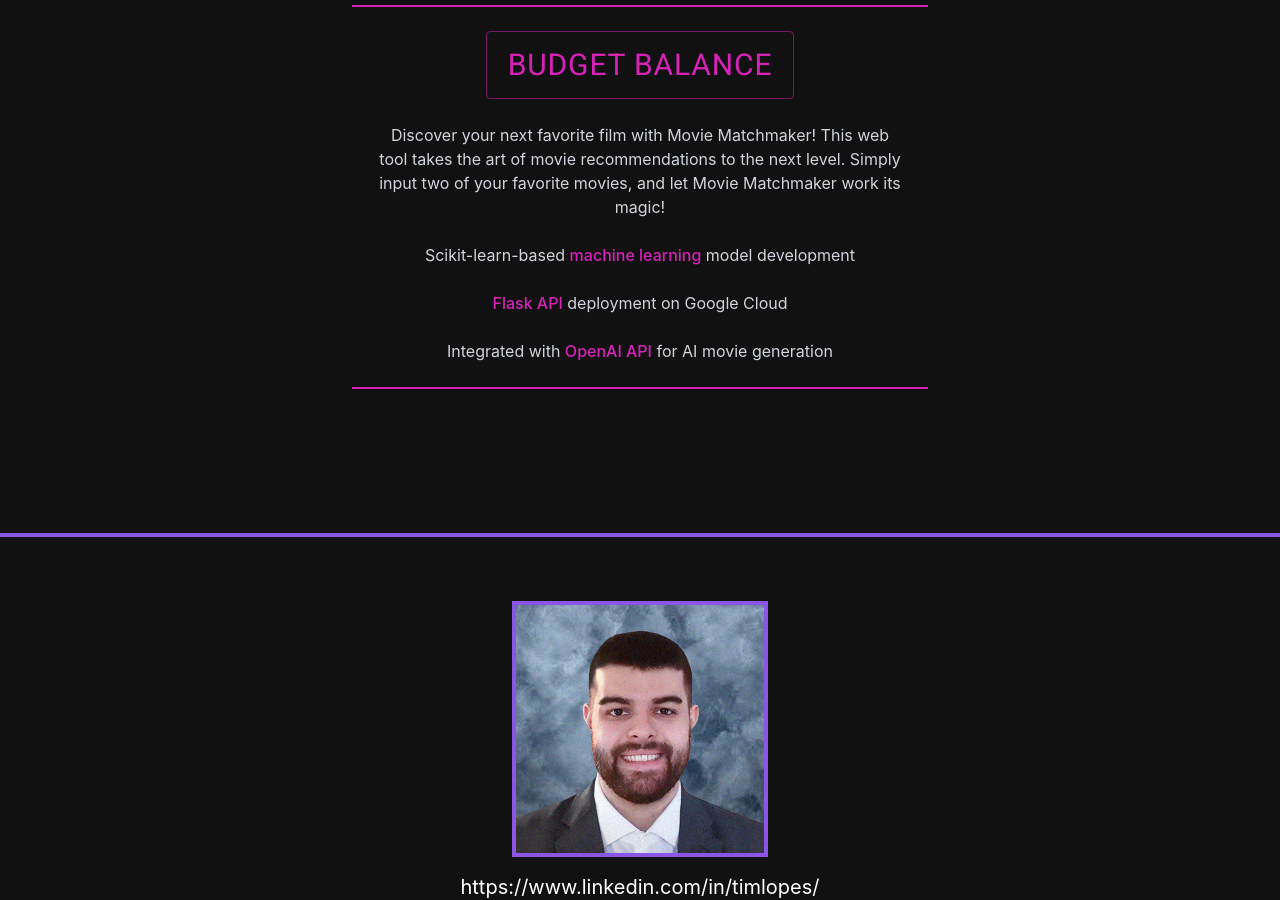
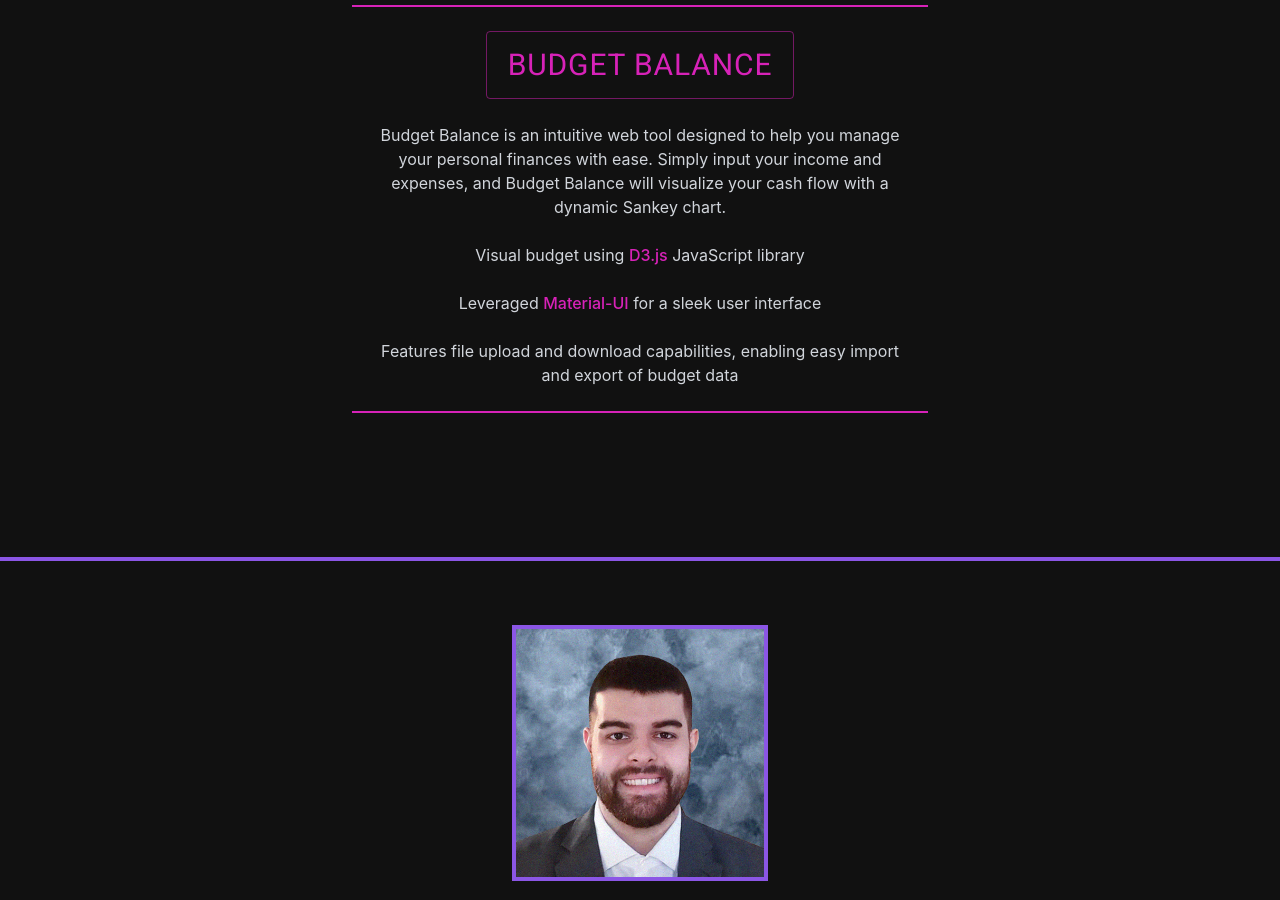
Before and after one commit to timlopes17/personal-website, a React (Create React App) app: page / in a window 1280 px wide. Shown: the part 4920-5820 px from the top of the page. Built offline with nearby package versions, Linux system fonts and the light colour scheme.

Commit message:
budget balance details

```diff
--- a/src/App.jsx
+++ b/src/App.jsx
@@ -157,10 +157,10 @@ function App() {
                 Budget Balance
               </Button>
               <div className="p-6 border-b-2 border-tw_demos flex flex-col justify-between items-center text-white w-3/4 md:w-1/2">
-              <p className="text-center text-gray-300">Discover your next favorite film with Movie Matchmaker! This web tool takes the art of movie recommendations to the next level. Simply input two of your favorite movies, and let Movie Matchmaker work its magic!</p>
-              <p className="text-center text-gray-300"><br/>Scikit-learn-based <span class='bold-demo'>machine learning</span> model development</p>
-              <p className="text-center text-gray-300"><br/><span class='bold-demo'>Flask API</span> deployment on Google Cloud</p>
-              <p className="text-center text-gray-300"><br/>Integrated with <span class='bold-demo'>OpenAI API</span> for AI movie generation</p>
+              <p className="text-center text-gray-300">Budget Balance is an intuitive web tool designed to help you manage your personal finances with ease. Simply input your income and expenses, and Budget Balance will visualize your cash flow with a dynamic Sankey chart.</p>
+              <p className="text-center text-gray-300"><br/>Visual budget using <span class='bold-demo'>D3.js</span> JavaScript library</p>
+              <p className="text-center text-gray-300"><br/>Leveraged <span class='bold-demo'>Material-UI</span> for a sleek user interface</p>
+              <p className="text-center text-gray-300"><br/>Features file upload and download capabilities, enabling easy import and export of budget data</p>
               </div>
             </div>
           </div>
```
